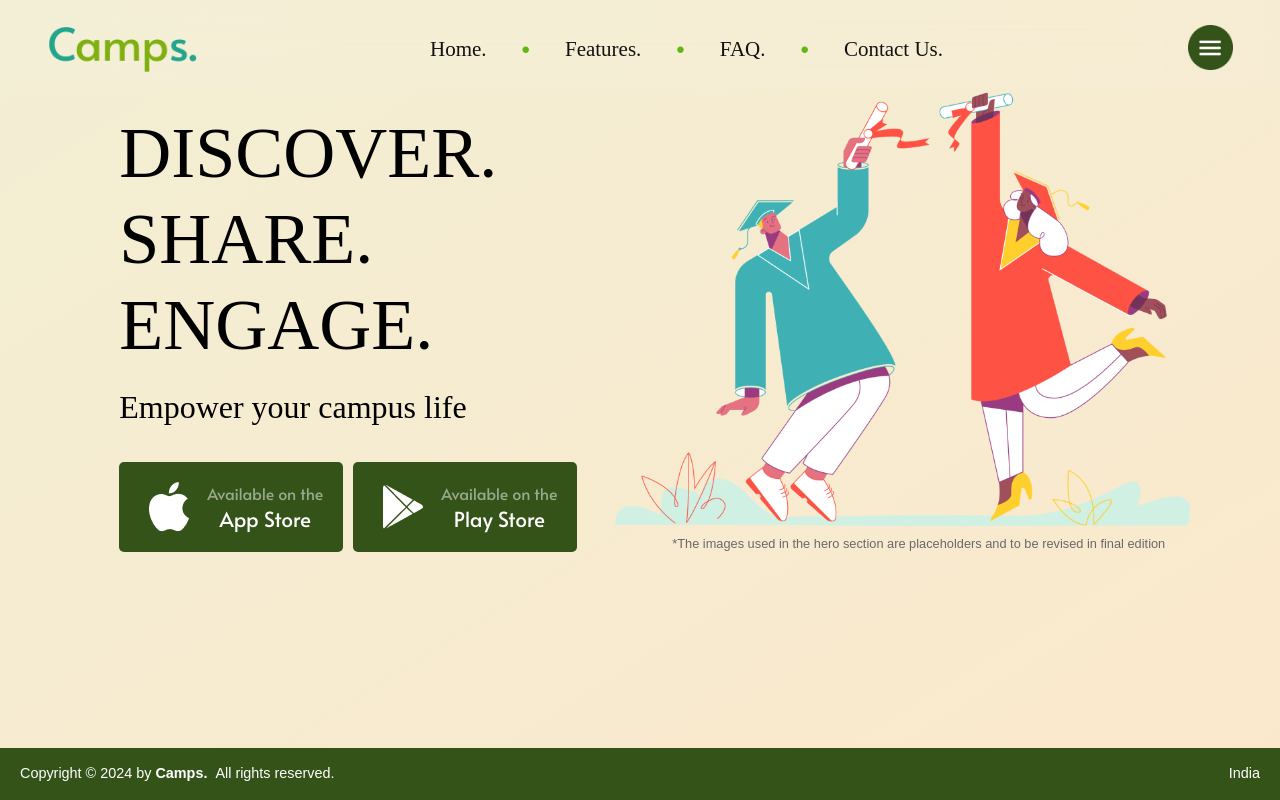
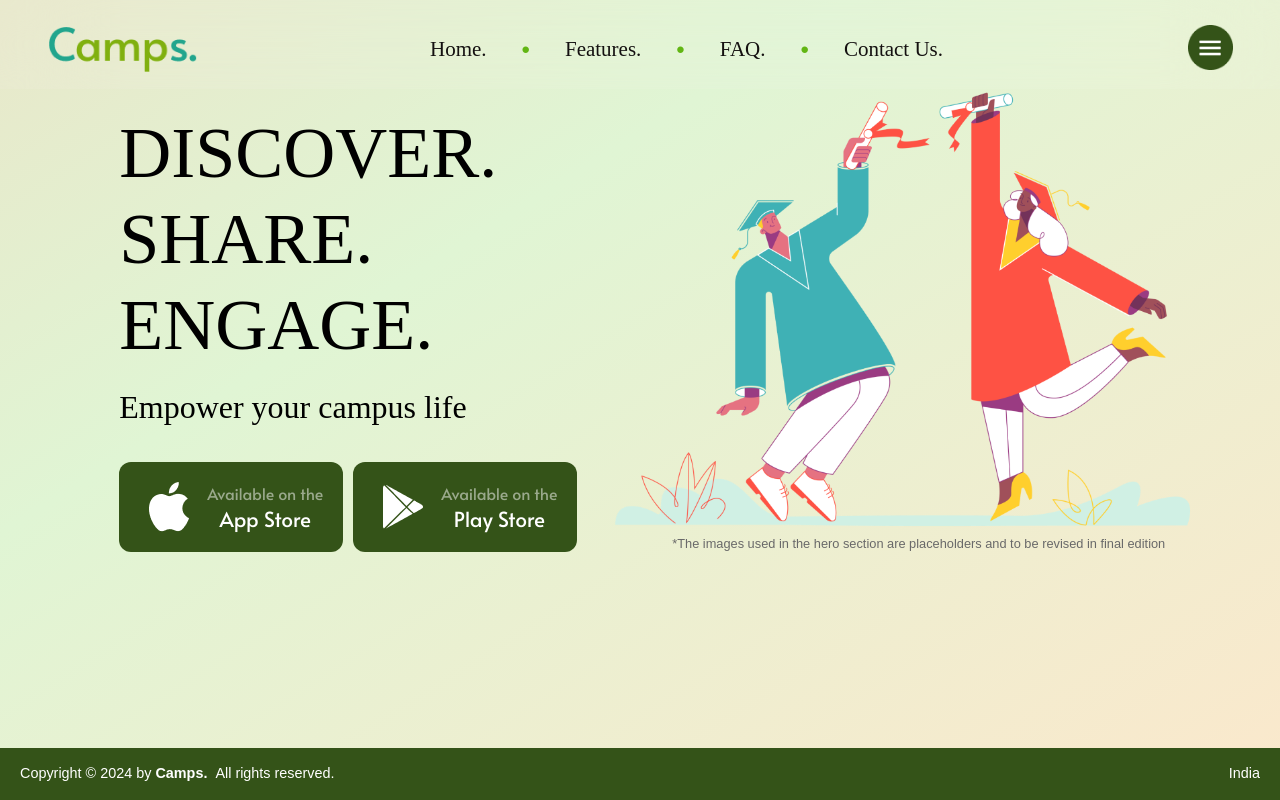
Before and after one commit to camps-network/LandingPage, a plain HTML site: page index.html in a window 1280 px wide. Drawn offline with Linux system fonts and the light colour scheme; a web font is replaced by a local one.

Commit message:
Initialize new brach

```diff
--- a/index.html
+++ b/index.html
@@ -4,6 +4,7 @@
     <meta charset="UTF-8">
     <meta name="viewport" content="width=device-width, initial-scale=1.0">
     <title>Camps</title>
+    <link rel="icon" href="favicon.ico" type="image/x-icon">
     <link rel="stylesheet" href="style.css">
 </head>
 <body>
--- a/style.css
+++ b/style.css
@@ -11,8 +11,8 @@
 
 body {
     font-family: 'Arial', sans-serif;
-    /* background: linear-gradient(to bottom right, #e0f5d4, #ffd9a8, #eecab5, #afdfb6); */
-    background: linear-gradient(to bottom right, #e9f5db, #fbe8cc);
+    background: linear-gradient(to bottom right, #e0f5d4, #f0dabf, #e0f5d4, #fbe8cc);
+    /* background: linear-gradient(to bottom right, #baf8f3, #fbe8cc); */
     min-height: 100vh; /* Ensure body covers full viewport */
     display: flex;
     flex-direction: column;
@@ -139,7 +139,7 @@ body {
     border: none;
     width: 100%;
     padding: 10px 20px;
-    border-radius: 5px;
+    border-radius: 12px;
     cursor: pointer;
     font-size: 1rem;
     font-family: "Alata", serif;
@@ -174,7 +174,7 @@ body {
 }
 
 .app-store:hover, .play-store:hover {
-    background-color: #56a048;
+    background-color: #233a1f;
 }
 
 .footer-text {
```
Also changed, not shown: favicon.ico (added).
